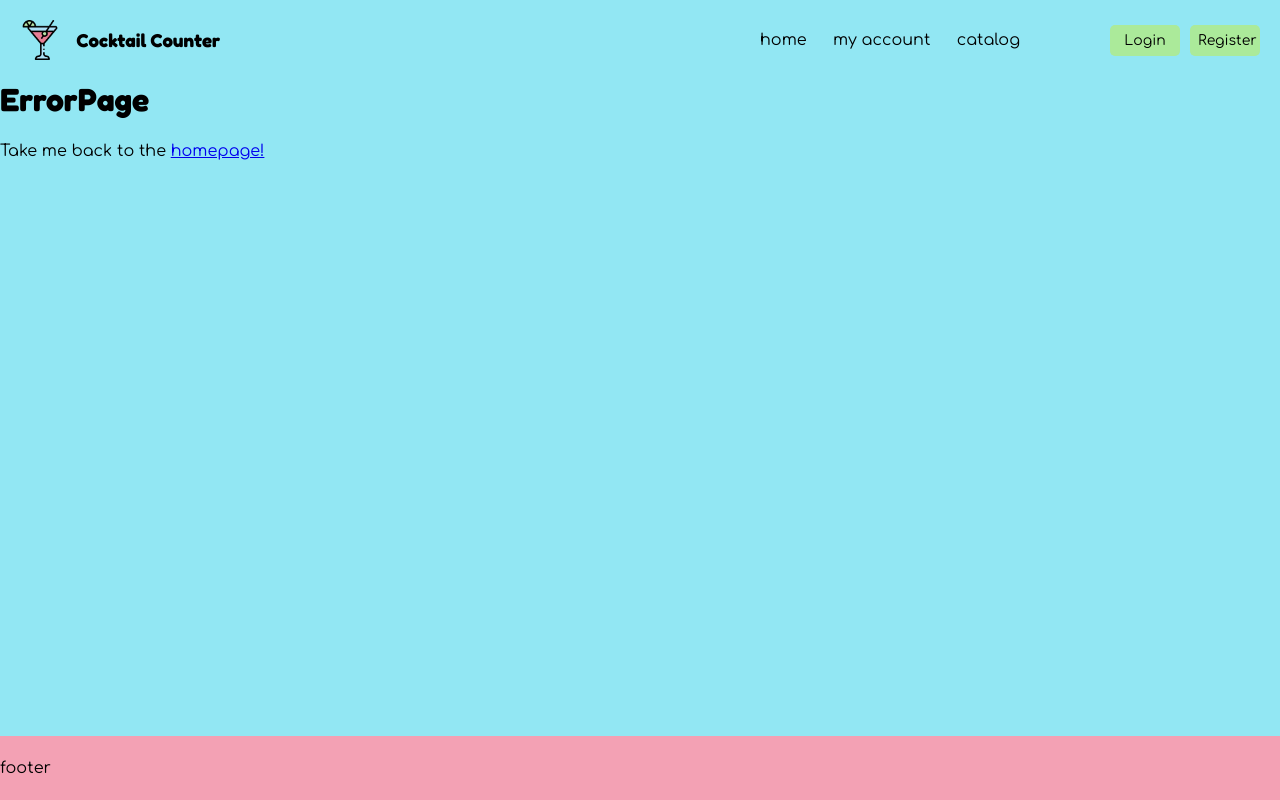
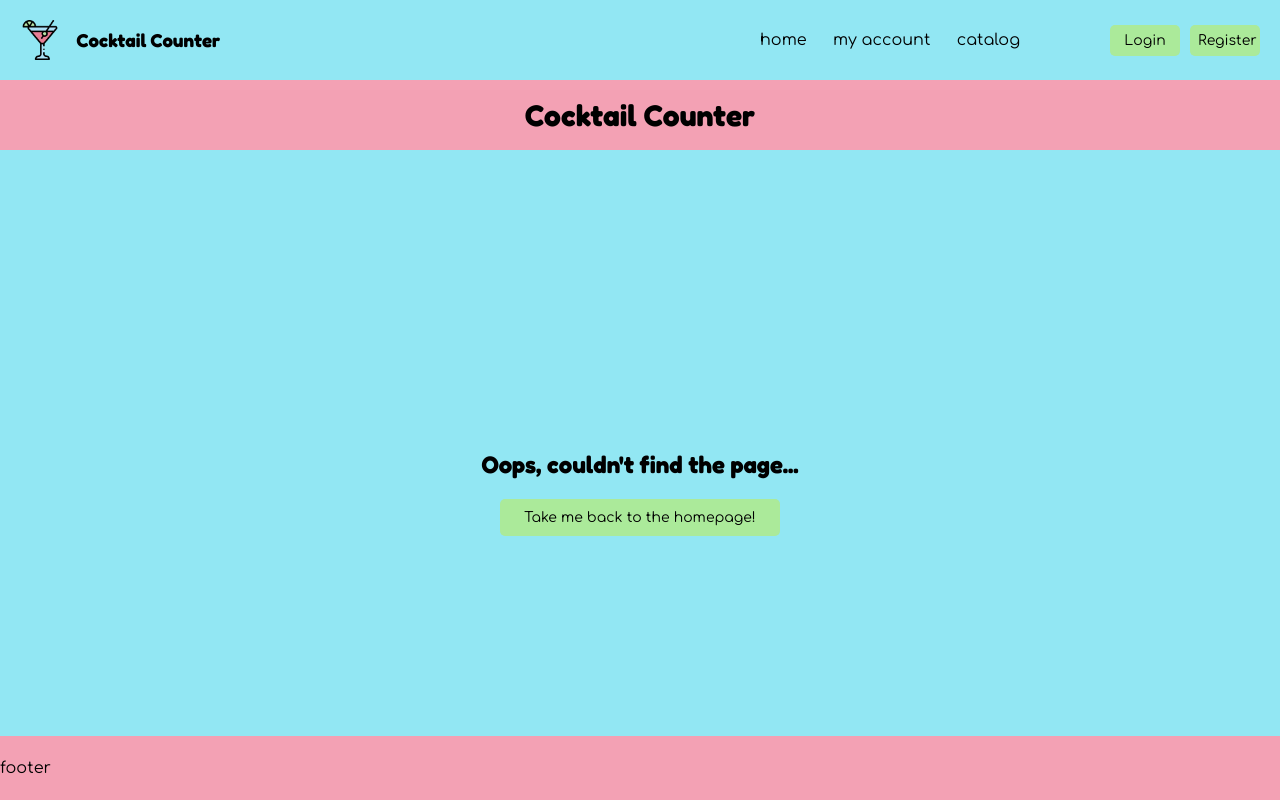
Before and after one commit to suzegeerdink/cocktail-website, a React (Vite) app: page /login in a window 1280 px wide. Built offline with nearby package versions, Linux system fonts and the light colour scheme.

Commit message:
buttons homepage and update error page

```diff
--- a/src/components/highlighted-cocktail/HighlightedCocktail.css
+++ b/src/components/highlighted-cocktail/HighlightedCocktail.css
@@ -15,6 +15,28 @@
     width: auto;
 }
 
+.button-link {
+    display: inline-block;
+    text-align: center;
+    text-decoration: none;
+
+    border-radius: 5px;
+    border: 2px solid transparent;
+    padding: 6px 6px;
+    width: 70px;
+
+    font-size: 14px;
+    font-family: inherit;
+
+    background-color: #ABEA9A;
+    color: inherit;
+    cursor: pointer;
+}
+
+.button-link:hover {
+    border: 2px solid #1E9A22;
+}
+
 @media (min-width: 992px) {
     .outer-container-highlighted-cocktail {
         width: 400px;
--- a/src/components/highlighted-cocktail/HighlightedCocktail.jsx
+++ b/src/components/highlighted-cocktail/HighlightedCocktail.jsx
@@ -1,4 +1,5 @@
 import './HighlightedCocktail.css'
+import {Link} from "react-router-dom";
 
 function HighlightedCocktail({ drink }) {
     function getIngredients(drink) {
@@ -23,7 +24,7 @@ function HighlightedCocktail({ drink }) {
             />
 
             <p>{ingredients.join(", ")}</p>
-            <button>meer</button>
+            <Link to={`/cocktail-detail-page/${drink.idDrink}`} className="button-link">meer</Link>
         </div>
     )
 }
--- a/src/components/random-cocktail/RandomCocktail.css
+++ b/src/components/random-cocktail/RandomCocktail.css
@@ -38,7 +38,6 @@
     width: 150px;
     height: 150px;
     object-fit: cover;
-    border-radius: 10px;
 }
 
 
--- a/src/pages/error-page/ErrorPage.css
+++ b/src/pages/error-page/ErrorPage.css
@@ -0,0 +1,29 @@
+.error-page {
+    display: flex;
+    flex-direction: column;
+    align-items: center;
+    justify-content: center;
+    padding-top: 300px;
+}
+
+.error-button-link {
+    display: inline-block;
+    text-align: center;
+    text-decoration: none;
+
+    border-radius: 5px;
+    border: 2px solid transparent;
+    padding: 6px 6px;
+    width: 280px;
+
+    font-size: 14px;
+    font-family: inherit;
+
+    background-color: #ABEA9A;
+    color: inherit;
+    cursor: pointer;
+}
+
+.error-button-link:hover {
+    border: 2px solid #1E9A22;
+}
--- a/src/pages/error-page/ErrorPage.jsx
+++ b/src/pages/error-page/ErrorPage.jsx
@@ -4,8 +4,13 @@ import {Link} from "react-router-dom";
 function ErrorPage() {
     return (
         <>
-            <h1>ErrorPage</h1>
-            <p>Take me back to the <Link to="/">homepage!</Link></p>
+            <header className="intro-section-smaller">
+                <h1>Cocktail Counter</h1>
+            </header>
+            <div className="error-page">
+                <h2>Oops, couldn't find the page...</h2>
+                <p><Link to="/" className="error-button-link">Take me back to the homepage!</Link></p>
+            </div>
         </>
     )
 }
```
